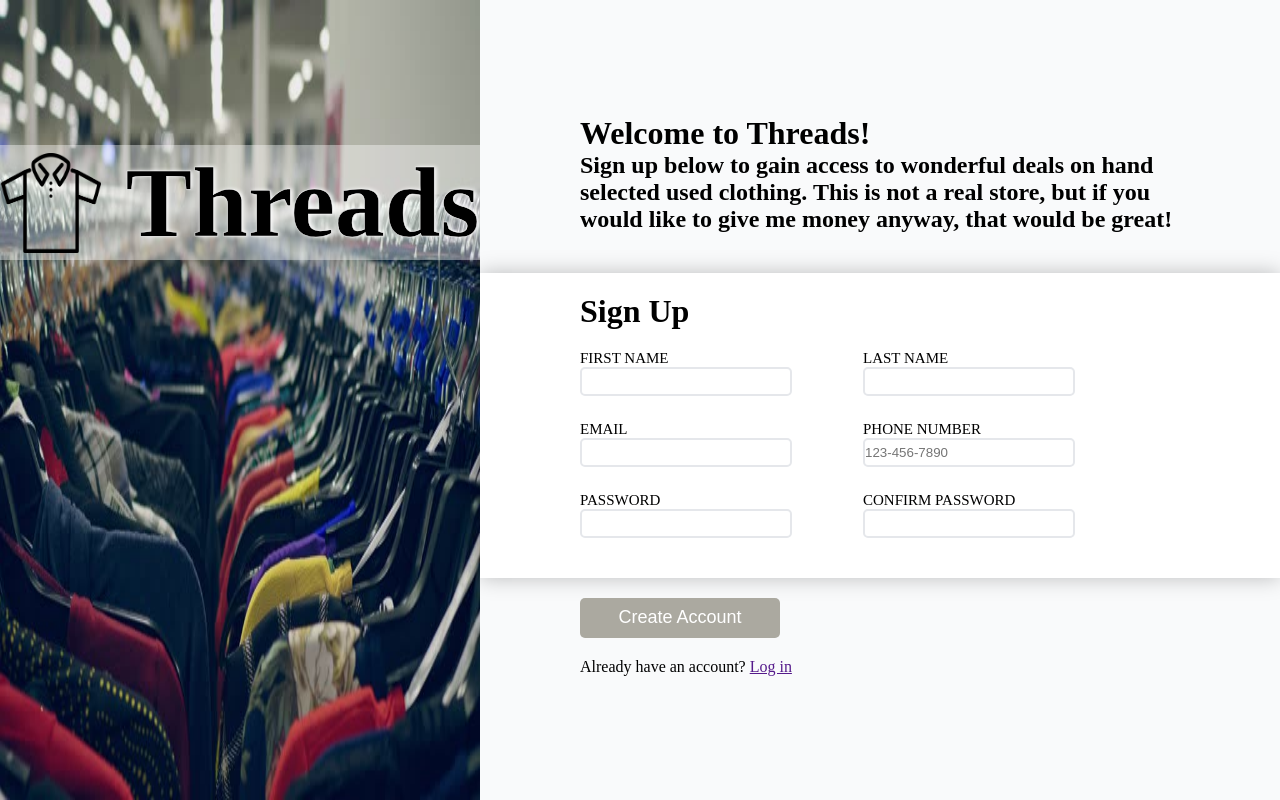
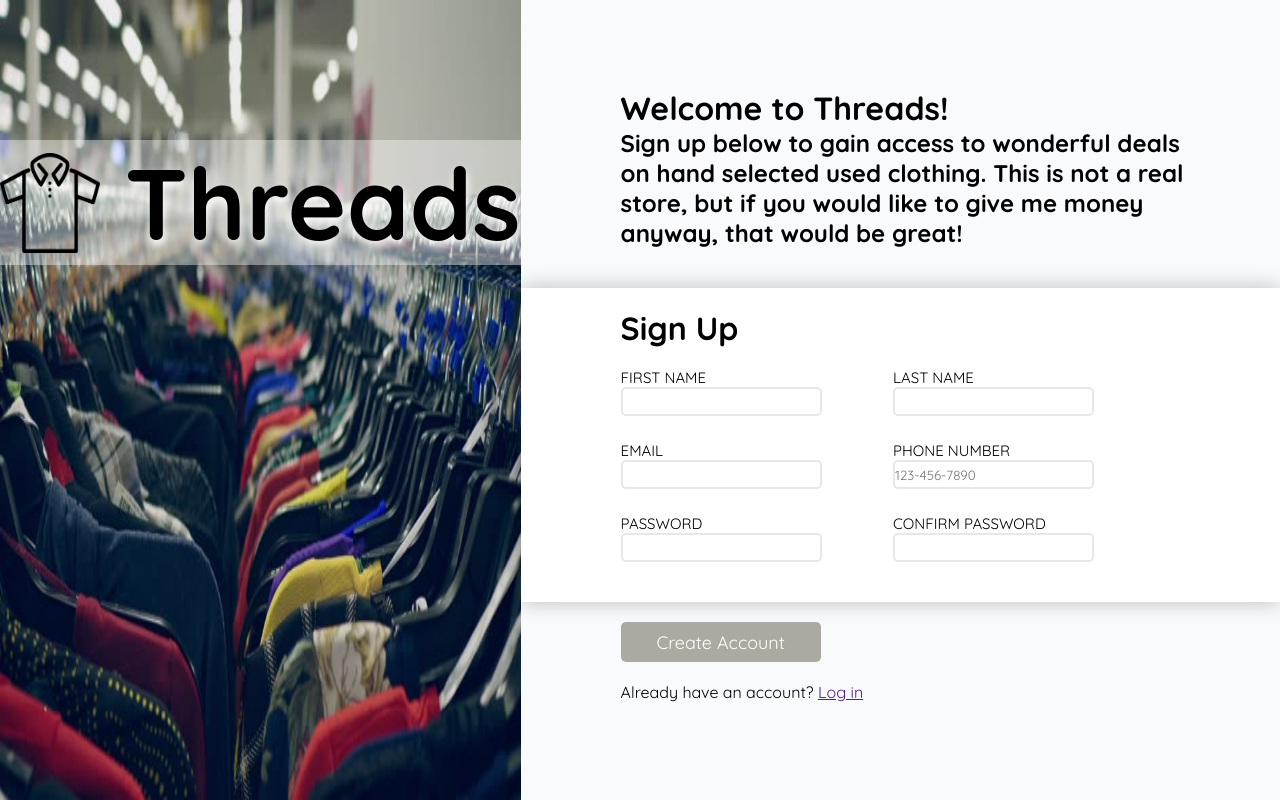
Before and after one commit to LinesReflect/sign-up-form, a plain HTML site: page index.html in a window 1280 px wide. Drawn offline with Linux system fonts and the light colour scheme.

Commit message:
Add new font.

```diff
--- a/css/style.css
+++ b/css/style.css
@@ -1,6 +1,9 @@
+@import url('https://fonts.googleapis.com/css2?family=Quicksand:wght@300..700&display=swap');
+
 * {
   margin: 0;
   padding: 0;
+  font-family: 'Quicksand', sans-serif;
 }
 
 .full-container {
@@ -36,8 +39,7 @@
 .brand-name {
   text-align: center;
   font-size: 100px;
-  text-shadow: 2px 0px 4px white;
-  -webkit-text-stroke: .5px white;
+  text-shadow: 1px 5px 10px #ffffff;
 }
 
 .text-container {
```
